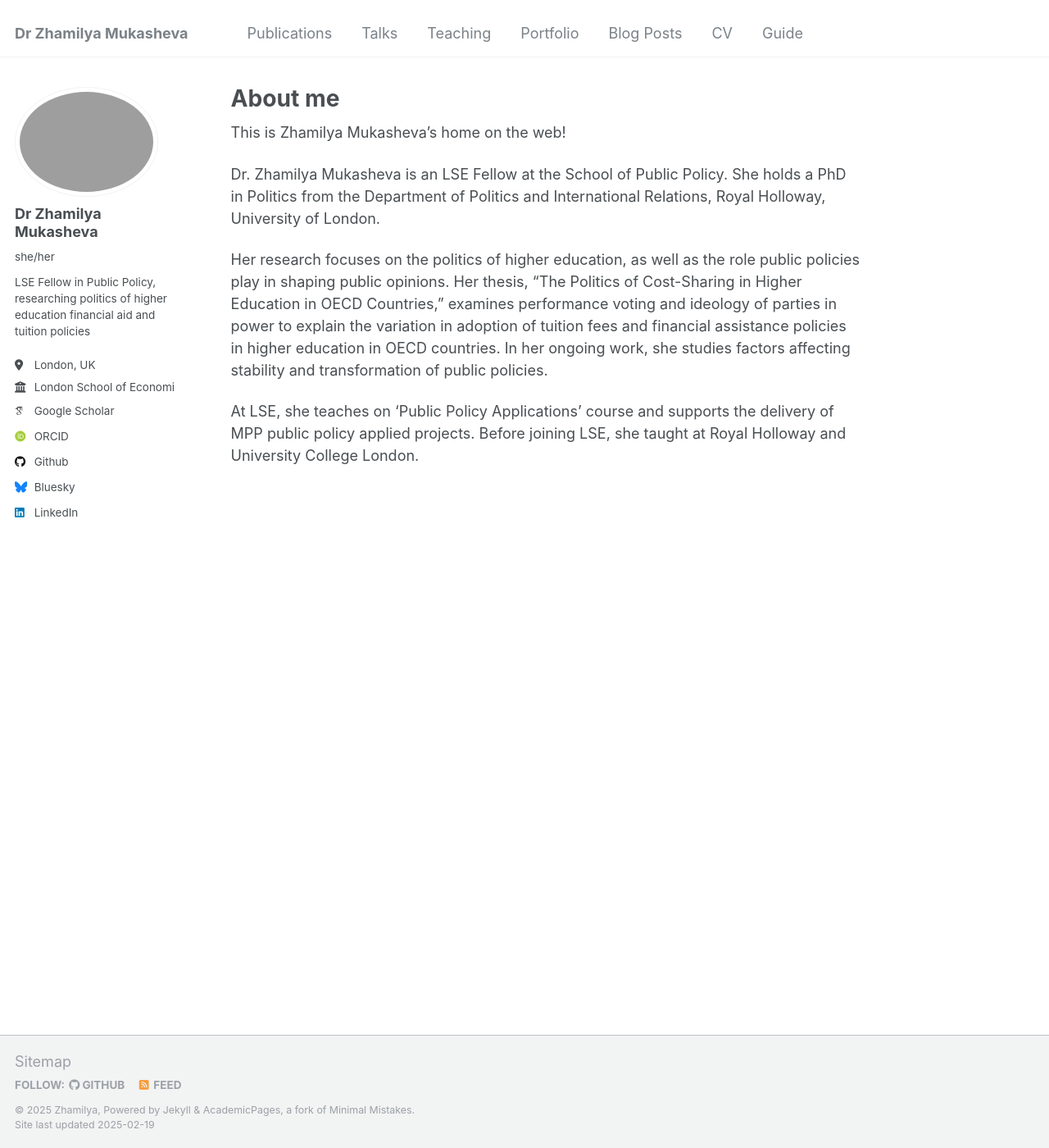
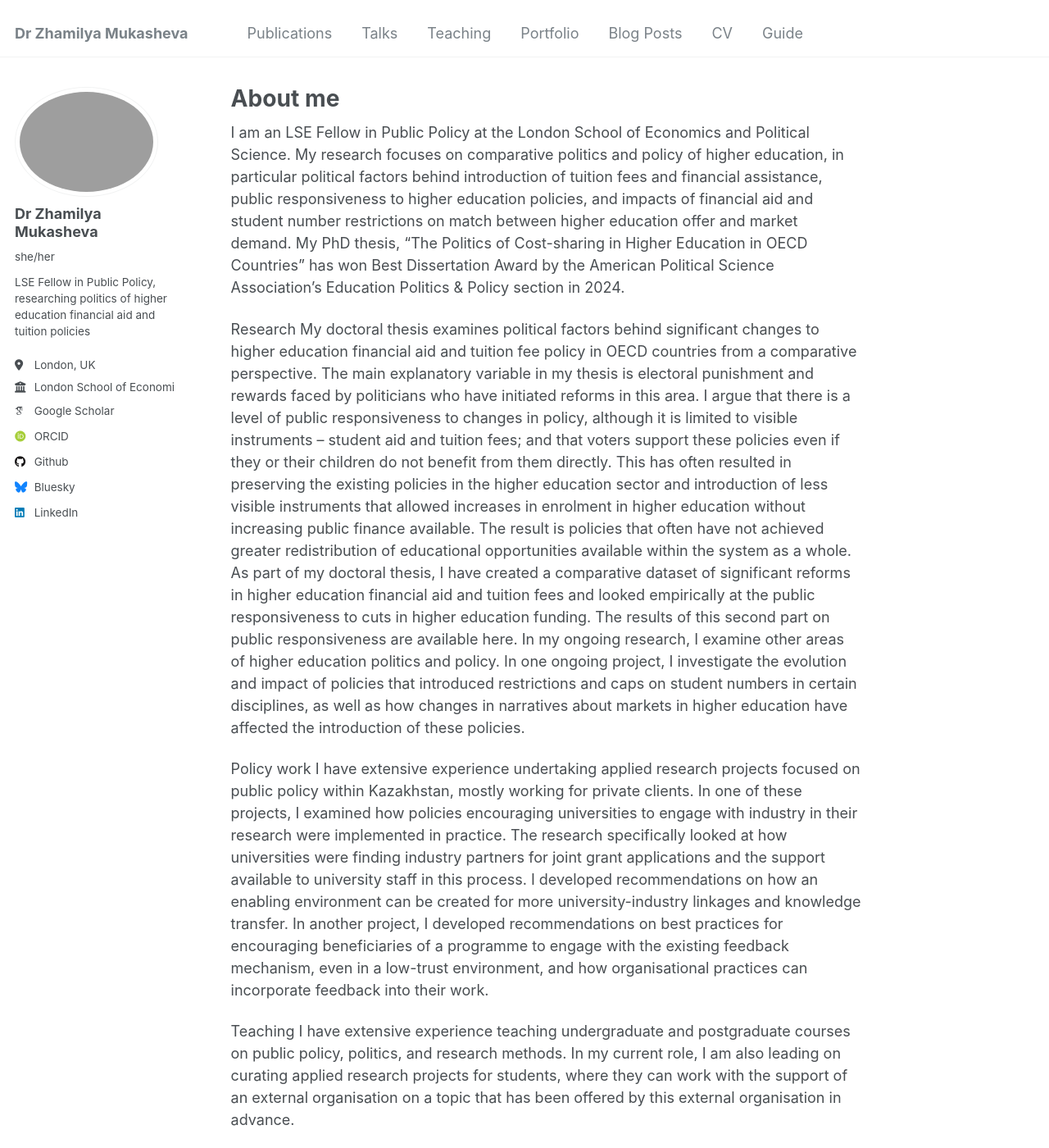
Before and after one commit to zhamilya-mukasheva/zhamilya-mukasheva, a Jekyll site: the page built from _pages/about.md, in a window 1280 px wide and 1400 px high. Shown: the whole window at 82% size. Built offline with Jekyll 4.4.1, drawn with Linux system fonts in a browser that asks for light colours; some web fonts are replaced.

Commit message:
Update about.md

```diff
--- a/_pages/about.md
+++ b/_pages/about.md
@@ -7,10 +7,15 @@ redirect_from:
   - /about.html
 ---
 
-This is Zhamilya Mukasheva's home on the web!
+I am an LSE Fellow in Public Policy at the London School of Economics and Political Science. My research focuses on comparative politics and policy of higher education, in particular political factors behind introduction of tuition fees and financial assistance, public responsiveness to higher education policies, and impacts of financial aid and student number restrictions on match between higher education offer and market demand. My PhD thesis, “The Politics of Cost-sharing in Higher Education in OECD Countries” has won Best Dissertation Award by the American Political Science Association's Education Politics & Policy section in 2024.
 
-Dr. Zhamilya Mukasheva is an LSE Fellow at the School of Public Policy. She holds a PhD in Politics from the Department of Politics and International Relations, Royal Holloway, University of London.
+Research
+My doctoral thesis examines political factors behind significant changes to higher education financial aid and tuition fee policy in OECD countries from a comparative perspective. The main explanatory variable in my thesis is electoral punishment and rewards faced by politicians who have initiated reforms in this area. I argue that there is a level of public responsiveness to changes in policy, although it is limited to visible instruments – student aid and tuition fees; and that voters support these policies even if they or their children do not benefit from them directly. This has often resulted in preserving the existing policies in the higher education sector and introduction of less visible instruments that allowed increases in enrolment in higher education without increasing public finance available. The result is policies that often have not achieved greater redistribution of educational opportunities available within the system as a whole.
+As part of my doctoral thesis, I have created a comparative dataset of significant reforms in higher education financial aid and tuition fees and looked empirically at the public responsiveness to cuts in higher education funding. The results of this second part on public responsiveness are available here.
+In my ongoing research, I examine other areas of higher education politics and policy. In one ongoing project, I investigate the evolution and impact of policies that introduced restrictions and caps on student numbers in certain disciplines, as well as how changes in narratives about markets in higher education have affected the introduction of these policies.
 
-Her research focuses on the politics of higher education, as well as the role public policies play in shaping public opinions. Her thesis, “The Politics of Cost-Sharing in Higher Education in OECD Countries,” examines performance voting and ideology of parties in power to explain the variation in adoption of tuition fees and financial assistance policies in higher education in OECD countries. In her ongoing work, she studies factors affecting stability and transformation of public policies.
+Policy work
+I have extensive experience undertaking applied research projects focused on public policy within Kazakhstan, mostly working for private clients. In one of these projects, I examined how policies encouraging universities to engage with industry in their research were implemented in practice. The research specifically looked at how universities were finding industry partners for joint grant applications and the support available to university staff in this process. I developed recommendations on how an enabling environment can be created for more university-industry linkages and knowledge transfer. In another project, I developed recommendations on best practices for encouraging beneficiaries of a programme to engage with the existing feedback mechanism, even in a low-trust environment, and how organisational practices can incorporate feedback into their work.
 
- At LSE, she teaches on 'Public Policy Applications' course and supports the delivery of MPP public policy applied projects.  Before joining LSE, she taught at Royal Holloway and University College London.
+Teaching
+I have extensive experience teaching undergraduate and postgraduate courses on public policy, politics, and research methods. In my current role, I am also leading on curating applied research projects for students, where they can work with the support of an external organisation on a topic that has been offered by this external organisation in advance.
```
